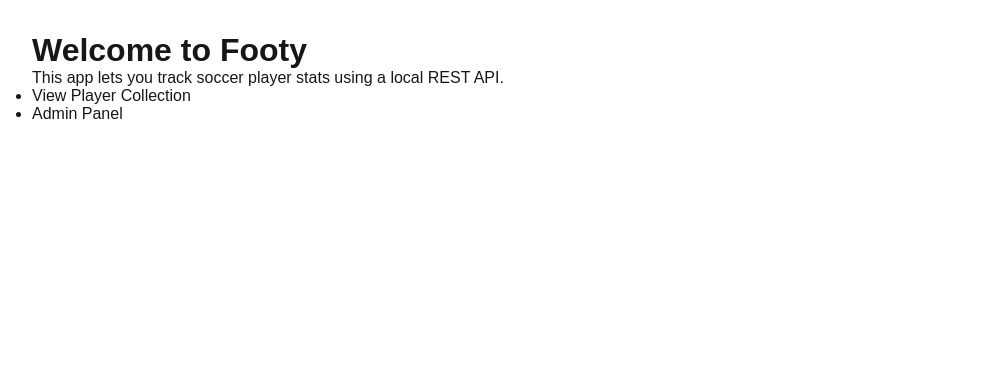
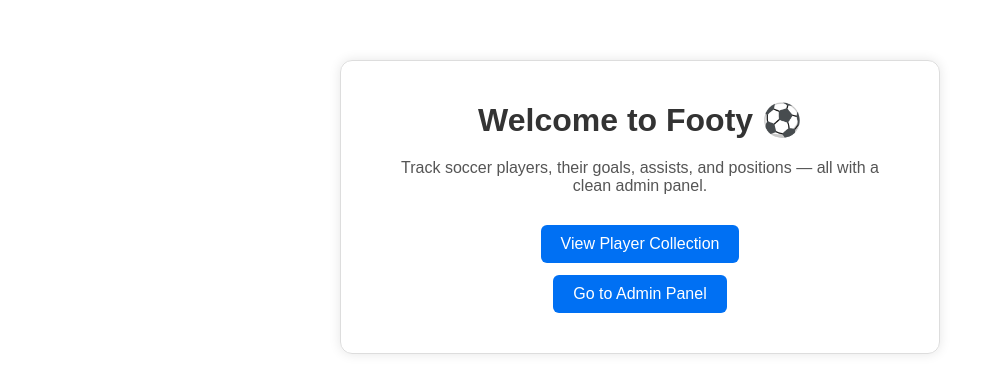
Before and after one commit to AyushChopraAwesome/footy, a Next.js app: page / in a window 1280 px wide. Shown: the top 392 px of the page, without its empty margins (0-987 px from the left). Built offline with nearby package versions, Linux system fonts and the light colour scheme.

Commit message:
Visual Aspect of home page

```diff
--- a/app/collection/page.js
+++ b/app/collection/page.js
@@ -1,5 +1,3 @@
-// app/collection/page.js
-
 import Link from "next/link";
 
 export const dynamic = "force-dynamic";
--- a/app/page.js
+++ b/app/page.js
@@ -1,12 +1,38 @@
 export default function Home() {
   return (
-    <main style={{ padding: "2rem" }}>
-      <h1>Welcome to Footy</h1>
-      <p>This app lets you track soccer player stats using a local REST API.</p>
-      <ul>
-        <li><a href="/collection">View Player Collection</a></li>
-        <li><a href="/admin">Admin Panel</a></li>
-      </ul>
+    <main style={{
+      maxWidth: "600px",
+      margin: "60px auto",
+      padding: "40px",
+      border: "1px solid #ddd",
+      borderRadius: "12px",
+      boxShadow: "0 0 12px rgba(0,0,0,0.1)",
+      textAlign: "center",
+      fontFamily: "Arial, sans-serif"
+    }}>
+      <h1 style={{ marginBottom: "20px", color: "#333" }}>Welcome to Footy ⚽</h1>
+      <p style={{ marginBottom: "30px", fontSize: "16px", color: "#555" }}>
+        Track soccer players, their goals, assists, and positions — all with a clean admin panel.
+      </p>
+
+      <div style={{ display: "flex", flexDirection: "column", gap: "12px" }}>
+        <a href="/collection">
+          <button style={buttonStyle}>View Player Collection</button>
+        </a>
+        <a href="/admin">
+          <button style={buttonStyle}>Go to Admin Panel</button>
+        </a>
+      </div>
     </main>
   );
 }
+
+const buttonStyle = {
+  padding: "10px 20px",
+  backgroundColor: "#0070f3",
+  color: "white",
+  border: "none",
+  borderRadius: "6px",
+  fontSize: "16px",
+  cursor: "pointer"
+};
```
Also changed, not shown: 1 other file (tests, documents, lock files or other folders).
